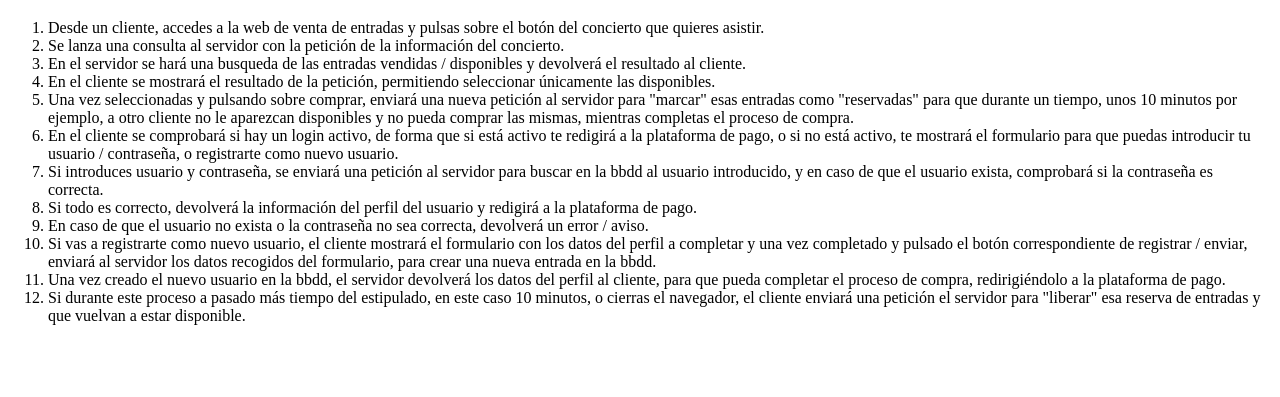
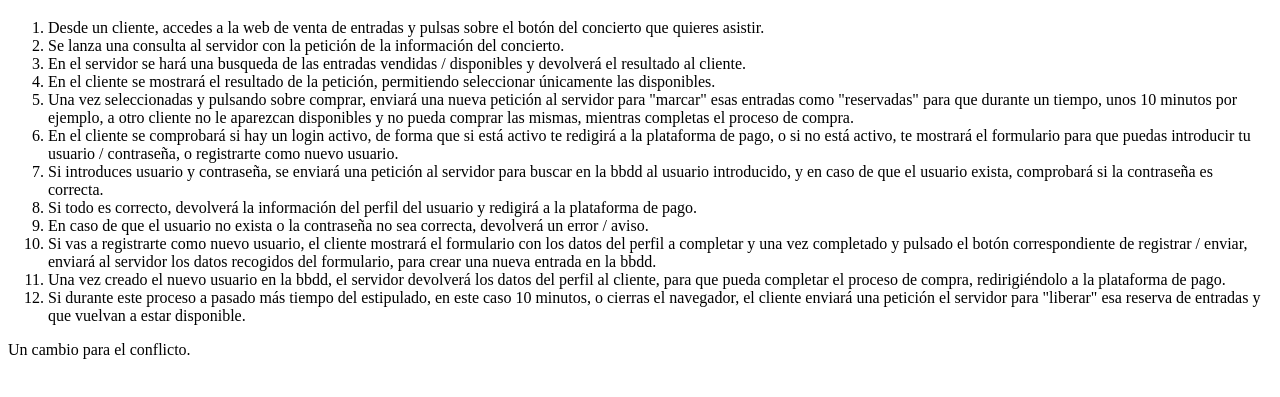
Before and after one commit to DionisioSF/DWEC, a plain HTML site: page unidad0/tarea00/index.html in a window 1280 px wide. Shown: the part 61-458 px from the top of the page. Drawn offline with Linux system fonts and the light colour scheme.

Commit message:
Cambio para conflicto

```diff
--- a/unidad0/tarea00/index.html
+++ b/unidad0/tarea00/index.html
@@ -38,5 +38,6 @@
             </li>
         </ol>
     </p>
+    <p>Un cambio para el conflicto.</p>
 </body>
 </html>
```
